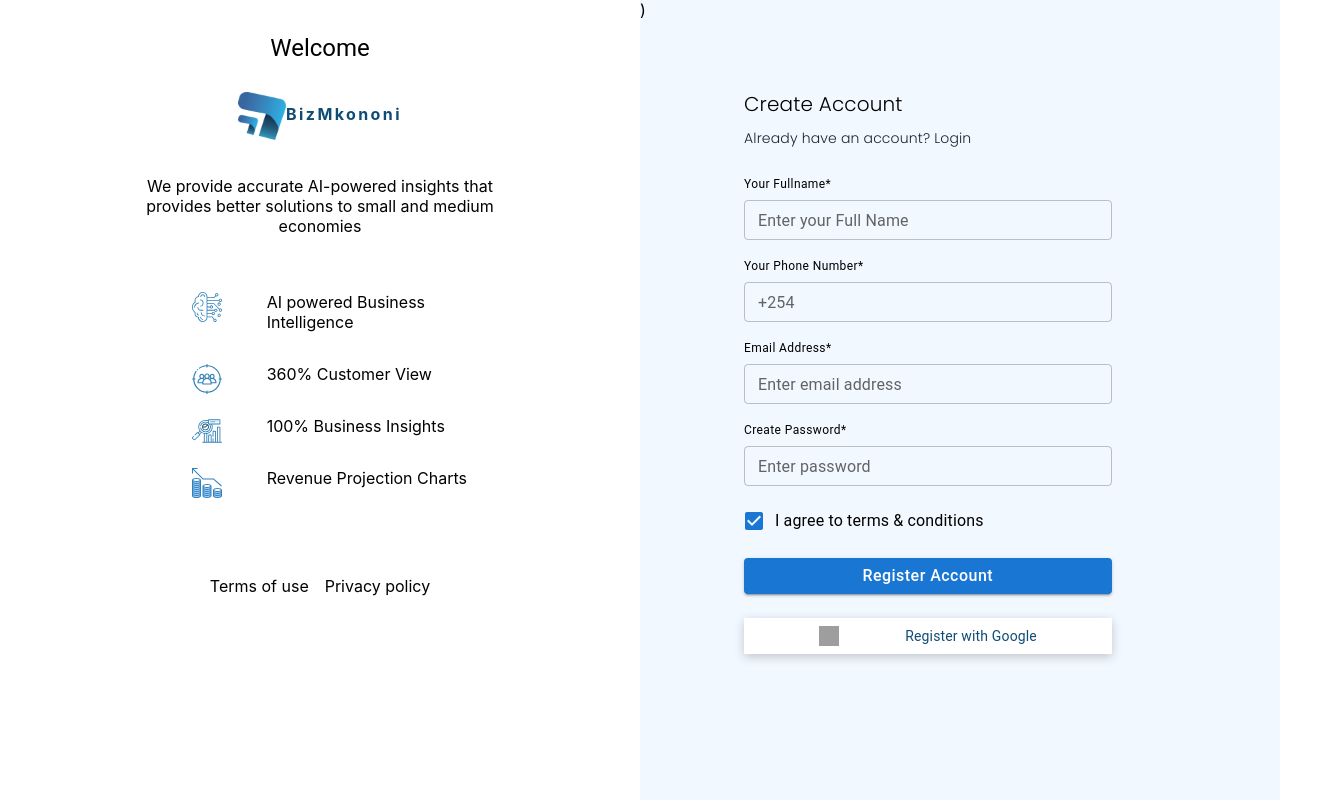
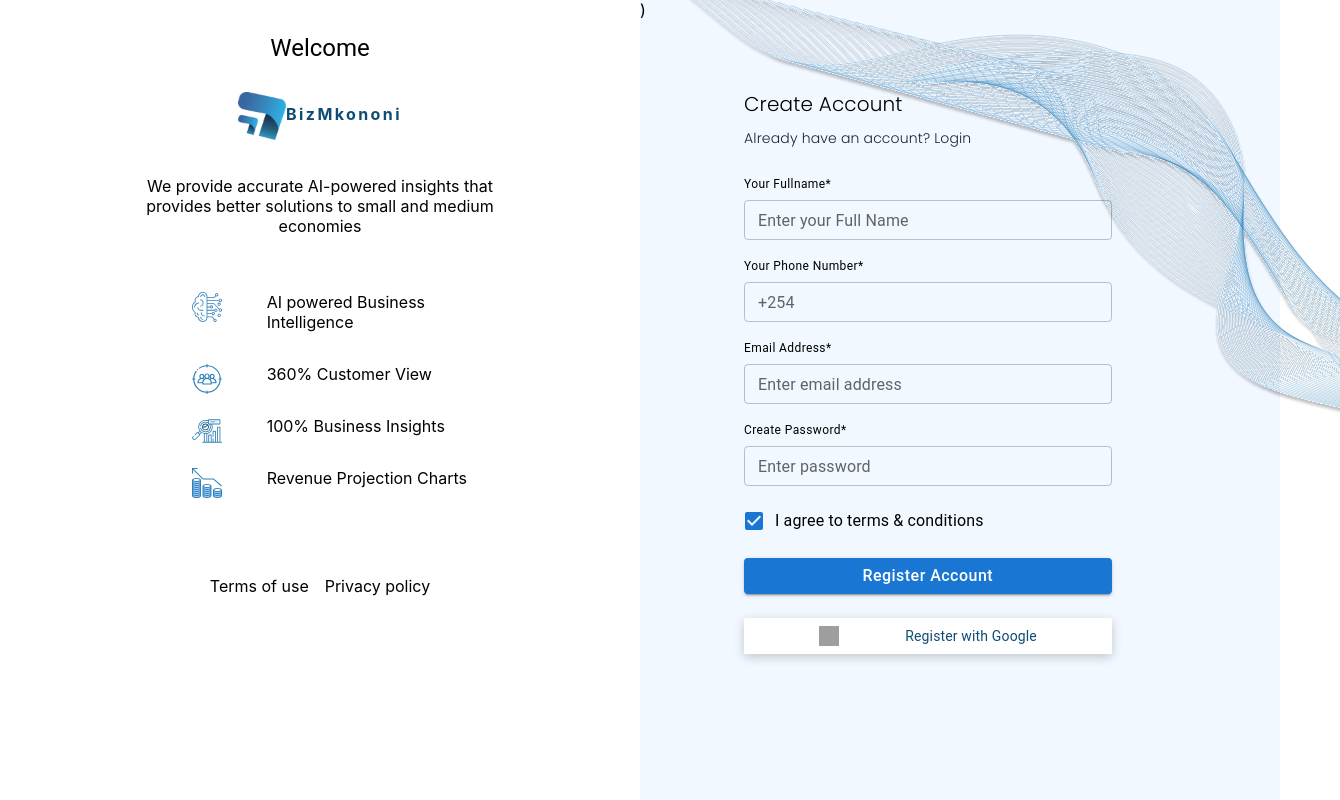
Before and after one commit to OdidaProtas/Ngong, a React (Vite) app: page /registration in a window 1280 px wide. Shown: the whole page, 1340 px wide, since content can reach past the window. Built offline with nearby package versions, Linux system fonts and the light colour scheme; grey boxes are pictures that could not be loaded.

Commit message:
fix registration card svg

```diff
--- a/src/components/AuthenticationFormComponent/AuthenticationFormComponent.styles.ts.ts
+++ b/src/components/AuthenticationFormComponent/AuthenticationFormComponent.styles.ts.ts
@@ -48,6 +48,11 @@ const useStyles = makeStyles((theme: Theme) =>
     regContainer: {
       display: "none",
     },
+    regSvg: {
+      position: "absolute",
+      maxWidth: "100%",
+      maxHeight: "100%",
+    },
   })
 );
 
--- a/src/components/AuthenticationFormComponent/AuthenticationFormComponent.tsx
+++ b/src/components/AuthenticationFormComponent/AuthenticationFormComponent.tsx
@@ -27,8 +27,11 @@ const DecoItem = ({ context }: DecoItemInterface) => {
   const isLogin = context === "login";
   return (
     <>
-      <div className={isLogin? classes.loginDecoContainer : classes.regContainer}>
-        <img src={isLogin ? loginDeco : regDeco} className={classes.decoSvg} />
+      <div className={isLogin ? classes.loginDecoContainer : ""}>
+        <img
+          src={isLogin ? loginDeco : regDeco}
+          className={isLogin ? classes.decoSvg : classes.regSvg}
+        />
       </div>
       )
     </>
```
Also changed, not shown: 1 other file (tests, documents, lock files or other folders).
